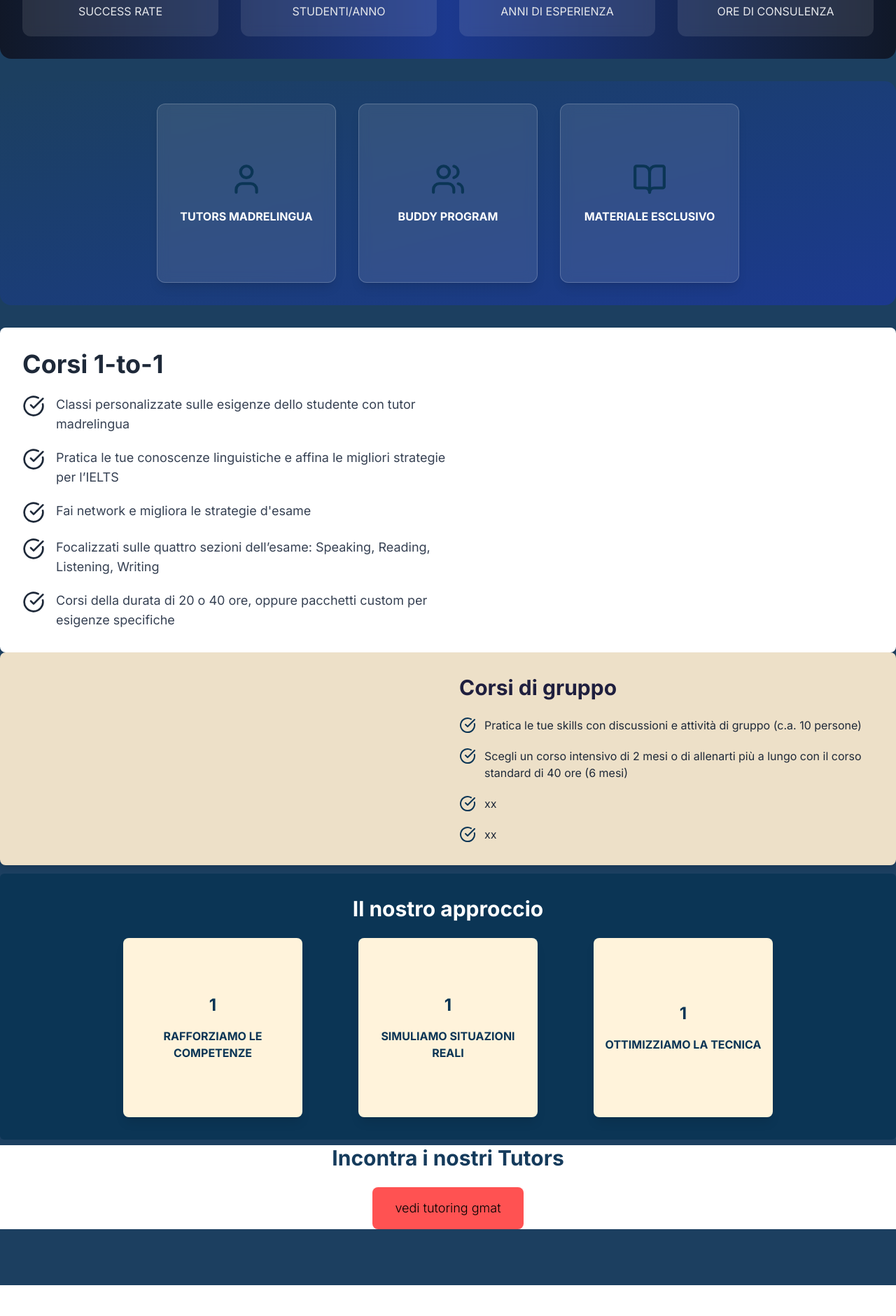
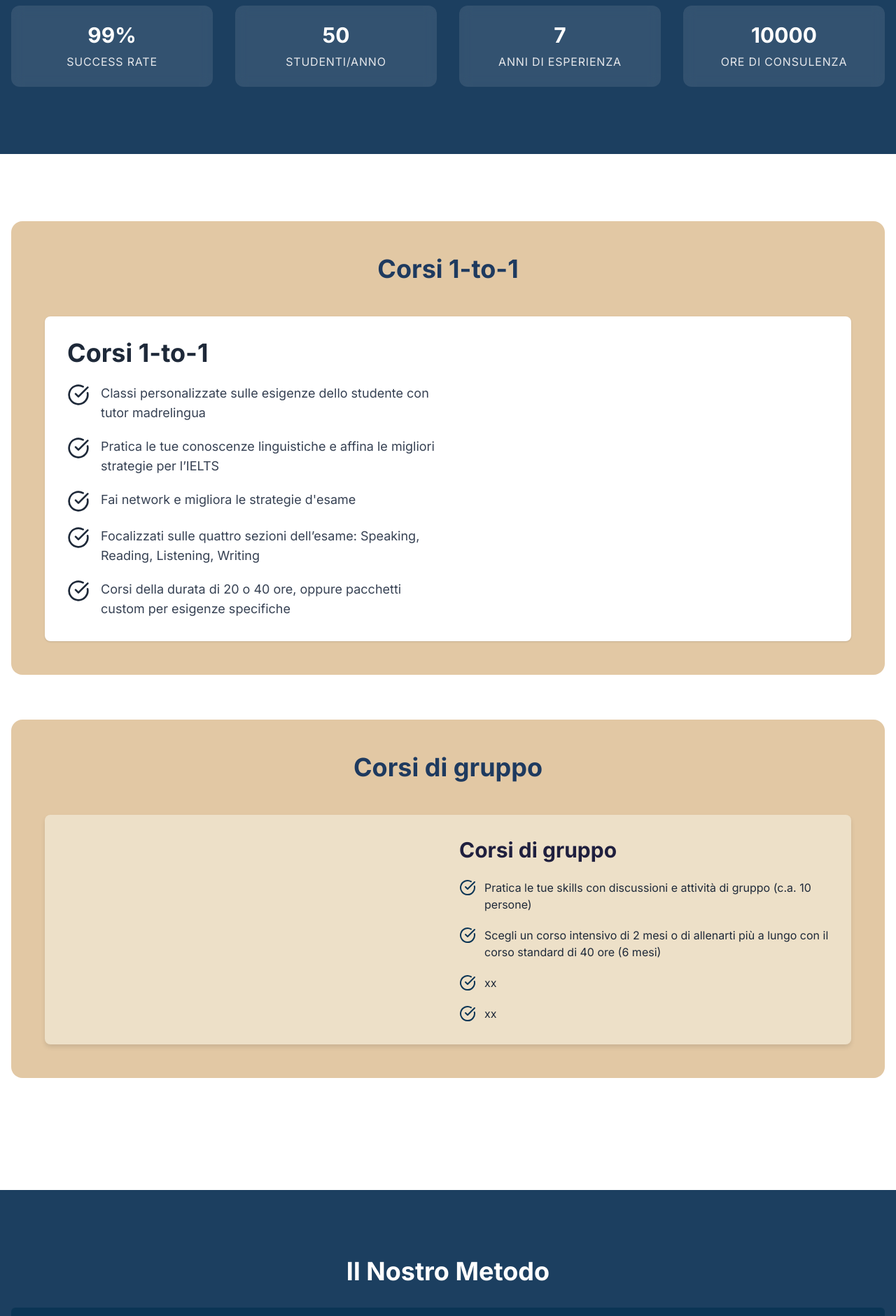
Before and after one commit to konhito/LastAdmissionHub, a Next.js app: page /ielts in a window 1280 px wide. Shown: the part 880-2760 px from the top of the page at 70% size. Built offline with nearby package versions, Linux system fonts and the light colour scheme.

Commit message:
fixed all :

```diff
--- a/src/app/ielts/page.tsx
+++ b/src/app/ielts/page.tsx
@@ -1,16 +1,9 @@
 "use client";
 import React, { useEffect, useState } from "react";
 import { motion, useScroll, useSpring } from "framer-motion";
-import { User, Users, BookOpen, CheckCircle } from "lucide-react";
+import { CheckCircle } from "lucide-react";
 import CallToAction from "@/components/CallToAction";
-
-const tutors = [
-  { id: 1, name: "Tutor 1", description: "Descrizione 1" },
-  { id: 2, name: "Tutor 2", description: "Descrizione 2" },
-  { id: 3, name: "Tutor 3", description: "Descrizione 3" },
-  { id: 4, name: "Tutor 4", description: "Descrizione 4" },
-  { id: 5, name: "Tutor 5", description: "Descrizione 5" },
-];
+import TeamSection from "@/components/TeamSection";
 
 const stats = [
   { label: "SUCCESS RATE", value: 99.3 },
@@ -87,25 +80,6 @@ export default function IeltsPage() {
     return () => intervals.forEach(clearInterval);
   }, []);
 
-  const cards = [
-    {
-      icon: <User size={50} className="text-[#0B3555]" />,
-      title: "TUTORS MADRELINGUA",
-      description:
-        "Insegnanti madrelingua qualificati con esperienza internazionale",
-    },
-    {
-      icon: <Users size={50} className="text-[#0B3555]" />,
-      title: "BUDDY PROGRAM",
-      description: "Supporto personalizzato per raggiungere i tuoi obiettivi",
-    },
-    {
-      icon: <BookOpen size={50} className="text-[#0B3555]" />,
-      title: "MATERIALE ESCLUSIVO",
-      description: "Accesso a risorse didattiche esclusive e aggiornate",
-    },
-  ];
-
   const fadeInUp = {
     hidden: { opacity: 0, y: 20 },
     visible: {
@@ -148,57 +122,47 @@ export default function IeltsPage() {
           </motion.div>
 
           {/* Stats Section */}
+          <div className="w-full bg-[#1c3f60]">
+            <div className="max-w-7xl mx-auto px-4 py-16 md:py-24">
               <motion.section
-            className="w-full grid grid-cols-1 md:grid-cols-4 gap-8 mb-8 p-8 bg-gradient-to-r from-gray-900 via-blue-900 to-gray-900 rounded-2xl"
+                className="w-full grid grid-cols-1 sm:grid-cols-2 lg:grid-cols-4 gap-8"
                 variants={fadeInUp}
               >
                 {stats.map((stat, index) => (
                   <motion.div
                     key={index}
-                className="text-center p-6 backdrop-blur-sm bg-white/10 rounded-xl"
+                    className="text-center p-6 backdrop-blur-sm bg-white/10 rounded-xl relative overflow-hidden"
                     whileHover={{ scale: 1.05 }}
                     transition={{ duration: 0.3 }}
                   >
-                <h2 className="text-3xl font-bold text-white">
+                    <div className="relative z-10">
+                      <h2 className="text-3xl font-bold text-white mb-2">
                         {Math.round(animatedValues[index])}
+                        {stat.label === "SUCCESS RATE" && "%"}
                       </h2>
-                <p className="text-gray-200">{stat.label}</p>
+                      <p className="text-gray-200 uppercase tracking-wider">
+                        {stat.label}
+                      </p>
+                    </div>
                   </motion.div>
                 ))}
               </motion.section>
+            </div>
+          </div>
 
-          {/* Features Cards */}
-          <motion.div
-            className="flex flex-wrap justify-center gap-8 p-8 bg-gradient-to-br from-[#1c3f60] to-blue-900 rounded-2xl mb-8"
+          {/* Content Sections */}
+          <div className="w-full bg-white">
+            <div className="max-w-7xl mx-auto px-4 py-16 md:py-24">
+              {/* Individual Course Section */}
+              <motion.section
+                className="w-full bg-[#e2c8a4] p-8 md:p-12 rounded-2xl mb-16"
                 variants={fadeInUp}
               >
-            {cards.map((card, index) => (
-              <motion.div
-                key={index}
-                className="relative w-64 h-64 perspective-1000"
-                whileHover={{ scale: 1.05 }}
-                transition={{ duration: 0.3 }}
-                onMouseEnter={() => setFlippedCard(index)}
-                onMouseLeave={() => setFlippedCard(null)}
-              >
-                <div
-                  className={`w-full h-full transition-transform duration-500 transform-style-preserve-3d ${
-                    flippedCard === index ? "rotate-y-180" : ""
-                  }`}
-                >
-                  <div className="absolute w-full h-full bg-white/10 backdrop-blur-sm rounded-xl shadow-lg flex flex-col items-center justify-center text-white text-center font-bold p-4 backface-hidden border border-white/20">
-                    {card.icon}
-                    <p className="mt-4">{card.title}</p>
+                <div className="w-full text-center mb-12">
+                  <h2 className="text-3xl md:text-4xl font-bold text-[#1e3a5f] mb-8">
+                    Corsi 1-to-1
+                  </h2>
                 </div>
-                  <div className="absolute w-full h-full bg-white/10 backdrop-blur-sm rounded-xl shadow-lg flex flex-col items-center justify-center text-white text-center p-4 backface-hidden rotate-y-180 border border-white/20">
-                    <p className="text-sm">{card.description}</p>
-                  </div>
-                </div>
-              </motion.div>
-            ))}
-          </motion.div>
-
-          {/* Continue with the rest of your sections, applying similar modern styling */}
                 <div className="bg-white p-8 mt-3 rounded-lg shadow-sm w-full">
                   <div className="flex flex-col md:flex-row justify-between items-center">
                     {/* Left side content */}
@@ -226,7 +190,18 @@ export default function IeltsPage() {
                     </div>
                   </div>
                 </div>
+              </motion.section>
 
+              {/* Group Course Section */}
+              <motion.section
+                className="w-full bg-[#e2c8a4] p-8 md:p-12 rounded-2xl mb-16"
+                variants={fadeInUp}
+              >
+                <div className="w-full text-center mb-12">
+                  <h2 className="text-3xl md:text-4xl font-bold text-[#1e3a5f] mb-8">
+                    Corsi di gruppo
+                  </h2>
+                </div>
                 <div className="bg-[#EDE0C8] p-6 md:p-8 rounded-lg shadow-md w-full">
                   <div className="flex flex-col md:flex-row items-center gap-8">
                     {/* Left Illustration */}
@@ -257,7 +232,18 @@ export default function IeltsPage() {
                     </div>
                   </div>
                 </div>
-          {/* last */}
+              </motion.section>
+            </div>
+          </div>
+
+          {/* Il Nostro Metodo Section */}
+          <div className="w-full bg-[#1c3f60]">
+            <div className="max-w-7xl mx-auto px-4 py-16 md:py-24">
+              <motion.section className="w-full" variants={fadeInUp}>
+                <div className="w-full">
+                  <h2 className="text-3xl md:text-4xl font-bold text-white text-center mb-8">
+                    Il Nostro Metodo
+                  </h2>
                   <div className="p-8 bg-[#0B3555] mt-3 rounded">
                     <h2 className="text-center text-3xl font-bold text-white mb-6">
                       Il nostro approccio
@@ -290,47 +276,49 @@ export default function IeltsPage() {
                       ))}
                     </div>
                   </div>
-        </motion.div>
-
-        <div className="flex flex-col items-center justify-center my-2 mb-20 bg-white">
-          <h1 className="text-3xl font-bold text-[#153B5C] mb-6">
-            Incontra i nostri Tutors
-          </h1>
-          <button className="bg-[#FF5252] text-black text-lg font-light px-8 py-4 rounded-lg">
-            vedi tutoring gmat
-          </button>
                 </div>
-
-        <div className="flex flex-col items-center bg-white p-10">
-          <h2 className="text-3xl font-bold text-[#0F355F] mb-6 tracking-wide">
-            Incontra i nostri Tutors
-          </h2>
-          <div className="flex justify-center gap-6">
-            {tutors.map((tutor) => (
-              <div
-                key={tutor.id}
-                className="w-40 h-56 bg-[#EADDC4] flex flex-col justify-center items-center text-[#0F355F] font-bold text-center rounded-md shadow-md uppercase"
-              >
-                <span>{tutor.name}</span>
-                <span>{tutor.description}</span>
-              </div>
-            ))}
+              </motion.section>
             </div>
           </div>
 
+          {/* Team Section */}
+          <div className="w-full bg-white">
+            <div className="max-w-7xl mx-auto">
+              <TeamSection />
+            </div>
+          </div>
+
+          {/* Call to Action */}
+          <div className="w-full bg-[#1c3f60]">
+            <div className="max-w-7xl mx-auto px-4 py-16 md:py-24">
               <motion.div
-          className="w-full bg-gradient-to-r from-gray-900 to-blue-900 py-12"
-          variants={fadeInUp}
-        >
-          <motion.div
-            className="max-w-5xl mx-auto px-4"
-            whileHover={{ scale: 1.02 }}
-            transition={{ duration: 0.3 }}
+                initial="hidden"
+                whileInView="visible"
+                viewport={viewportOptions}
+                variants={fadeInUpVariant}
               >
                 <CallToAction />
               </motion.div>
+            </div>
+          </div>
         </motion.div>
       </motion.main>
+
+      <style jsx global>{`
+        .perspective-1000 {
+          perspective: 1000px;
+        }
+        .transform-style-preserve-3d {
+          transform-style: preserve-3d;
+        }
+        .backface-hidden {
+          backface-visibility: hidden;
+          -webkit-backface-visibility: hidden;
+        }
+        .rotate-y-180 {
+          transform: rotateY(180deg);
+        }
+      `}</style>
     </>
   );
 }
```
Lines whose indentation alone changed are shown as unchanged.
